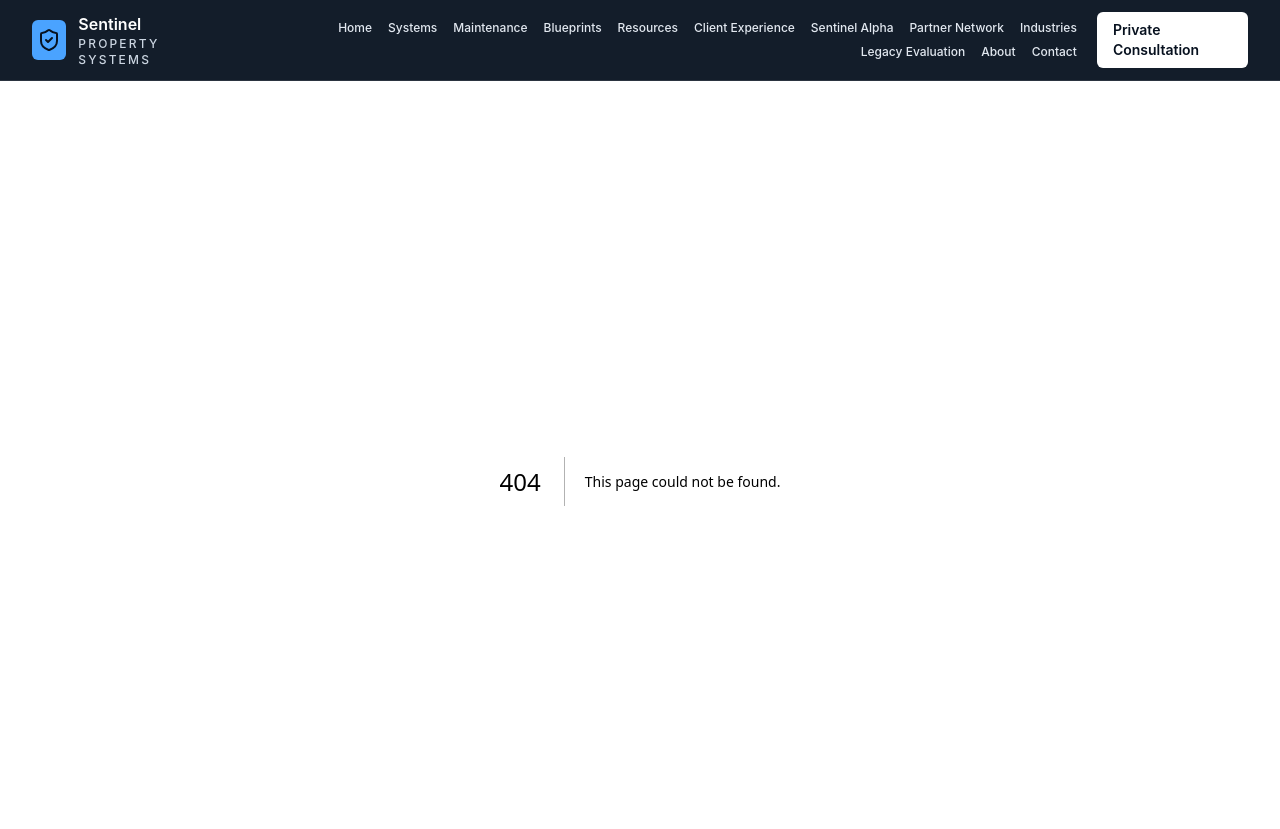
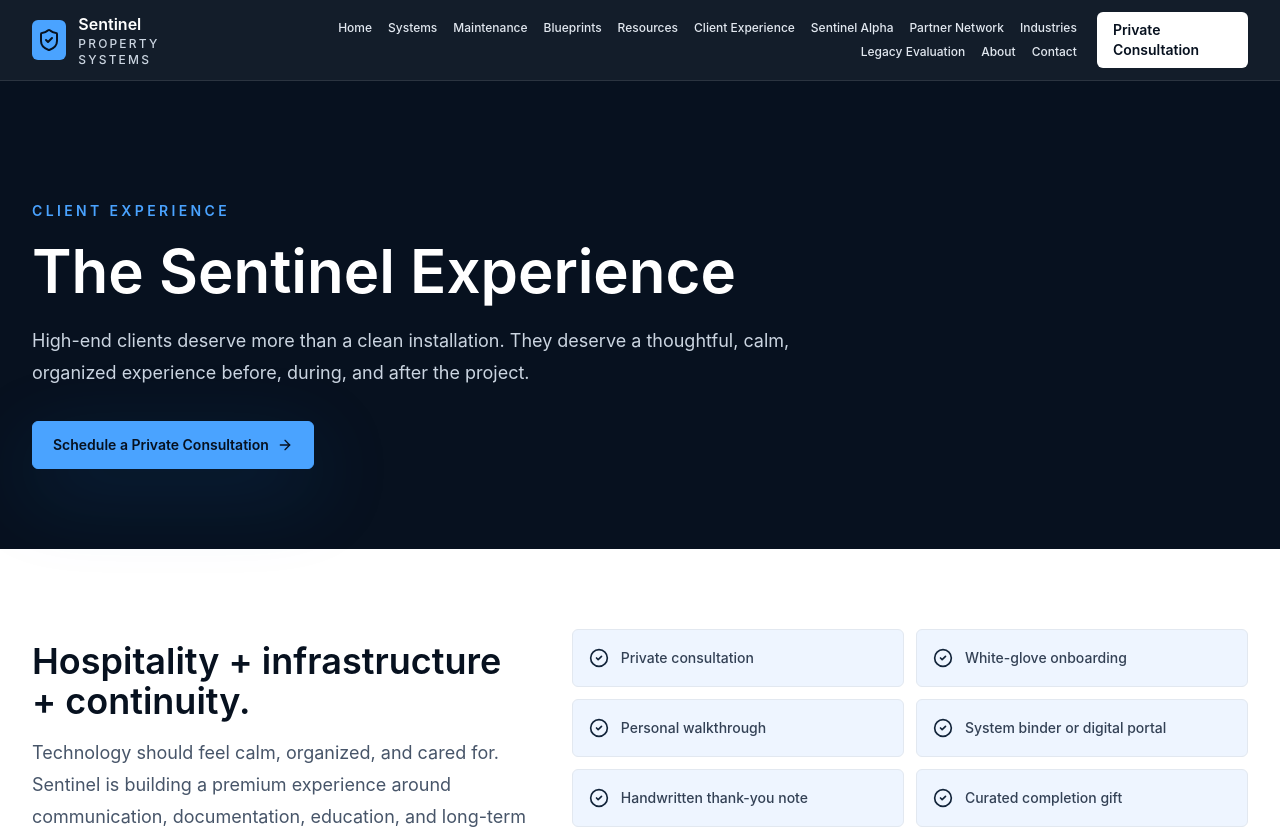
Before and after one commit to Lancesic/sentinel-property-systems, a Next.js app: page /client-experience in a window 1280 px wide. Before the commit this address had no page. Shown: the top 829 px of the page. Built offline with nearby package versions, Linux system fonts and the light colour scheme.

Commit message:
Add client experience page

```diff
--- /dev/null
+++ b/app/client-experience/page.tsx
@@ -0,0 +1,10 @@
+import type { Metadata } from "next";
+import { CheckCircle2 } from "lucide-react";
+import { CtaSection, PageHero, SectionHeading } from "@/components/site";
+
+export const metadata: Metadata = { title: "Client Experience", description: "The Sentinel Experience blends hospitality, premium infrastructure, documentation, continuity, and white-glove support." };
+
+export default function ClientExperiencePage() {
+  const experience = ["Private consultation", "White-glove onboarding", "Personal walkthrough", "System binder or digital portal", "Handwritten thank-you note", "Curated completion gift", "30-day optimization review", "Annual visibility review", "Private events", "Seasonal readiness reminders", "Private client communication", "Concierge-level support", "Sentinel Reserve"];
+  return <><PageHero eyebrow="Client Experience" title="The Sentinel Experience" copy="High-end clients deserve more than a clean installation. They deserve a thoughtful, calm, organized experience before, during, and after the project." /><section className="section-pad bg-white"><div className="container-tight grid gap-10 lg:grid-cols-[0.85fr_1.15fr]"><SectionHeading title="Hospitality + infrastructure + continuity." copy="Technology should feel calm, organized, and cared for. Sentinel is building a premium experience around communication, documentation, education, and long-term support." /><div className="grid gap-3 sm:grid-cols-2">{experience.map((item) => <div key={item} className="flex gap-3 rounded-md border border-slate-200 bg-frost p-4"><CheckCircle2 className="mt-0.5 h-5 w-5 flex-none text-steel" /><p className="text-sm font-medium leading-6 text-slate-700">{item}</p></div>)}</div></div></section><section className="section-pad bg-ink text-white"><div className="container-tight"><SectionHeading light title="The client should feel the difference." copy="From the first conversation to the final handoff, Sentinel is designed to feel deliberate, premium, and reassuring. The system should be clean. The documentation should be clear. The next step should always be obvious." /></div></section><CtaSection /></>;
+}
```
